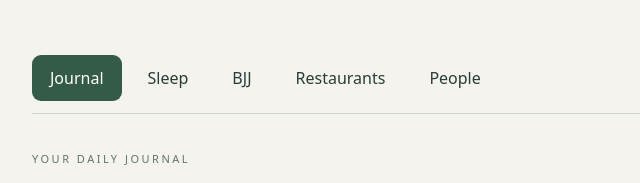
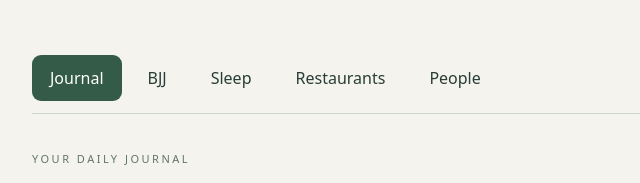
Before and after one commit to Evans-Brian/Personal-App, a plain HTML site: page static/index.html in a window 1280 px wide. Shown: the top 183 px of the page, 182-822 px from the left. Drawn offline with Linux system fonts and the light colour scheme; no server answers.

Commit message:
Move Sleep after BJJ in navigation

```diff
--- a/static/index.html
+++ b/static/index.html
@@ -1,7 +1,7 @@
 <!doctype html>
 <html lang="en"><head><meta charset="utf-8"><meta name="viewport" content="width=device-width, initial-scale=1"><meta name="theme-color" content="#829B87"><meta name="apple-mobile-web-app-title" content="Me"><link rel="apple-touch-icon" sizes="180x180" href="/icon-180.png?v=1"><link rel="icon" type="image/png" sizes="192x192" href="/icon-192.png"><link rel="manifest" href="/manifest.webmanifest"><title>A little room — Journal</title><link rel="stylesheet" href="/style.css?v=7"><link rel="stylesheet" href="/sleep.css?v=1"><script src="/plans.js?v=11" defer></script><script src="/app.js?v=12" defer></script><script src="/restaurants.js?v=7" defer></script><script src="/people.js?v=6" defer></script><script src="/bjj.js?v=10" defer></script><script src="/voice.js?v=6" defer></script><script src="/sleep.js?v=1" defer></script></head>
 <body><main>
-<nav class="app-nav" aria-label="Main navigation"><a href="#journal" id="nav-journal" aria-current="page">Journal</a><a href="#sleep" id="nav-sleep">Sleep</a><a href="#bjj" id="nav-bjj">BJJ</a><a href="#restaurants" id="nav-restaurants">Restaurants</a><a href="#people" id="nav-people">People</a></nav>
+<nav class="app-nav" aria-label="Main navigation"><a href="#journal" id="nav-journal" aria-current="page">Journal</a><a href="#bjj" id="nav-bjj">BJJ</a><a href="#sleep" id="nav-sleep">Sleep</a><a href="#restaurants" id="nav-restaurants">Restaurants</a><a href="#people" id="nav-people">People</a></nav>
 <div id="journal-page">
 <header><span class="eyebrow">YOUR DAILY JOURNAL</span><h1>A little room<br>for yourself.</h1><p>Pause, reflect, and take the day one small step at a time.</p></header>
 <details class="card"><summary>Your progress</summary><p id="streak"></p><p class="small">Last 30 days · day satisfaction and productivity both use 1–10. Blank days are not counted as zero. Your streak counts consecutive days with saved writing or a rating; today can still be in progress.</p><div id="trends"></div></details><details class="card history-panel"><summary>Past entries</summary><p class="small">Written means you saved at least one answer. Blank means the section has only prompts.</p><div id="history">Loading entries…</div></details>
```
